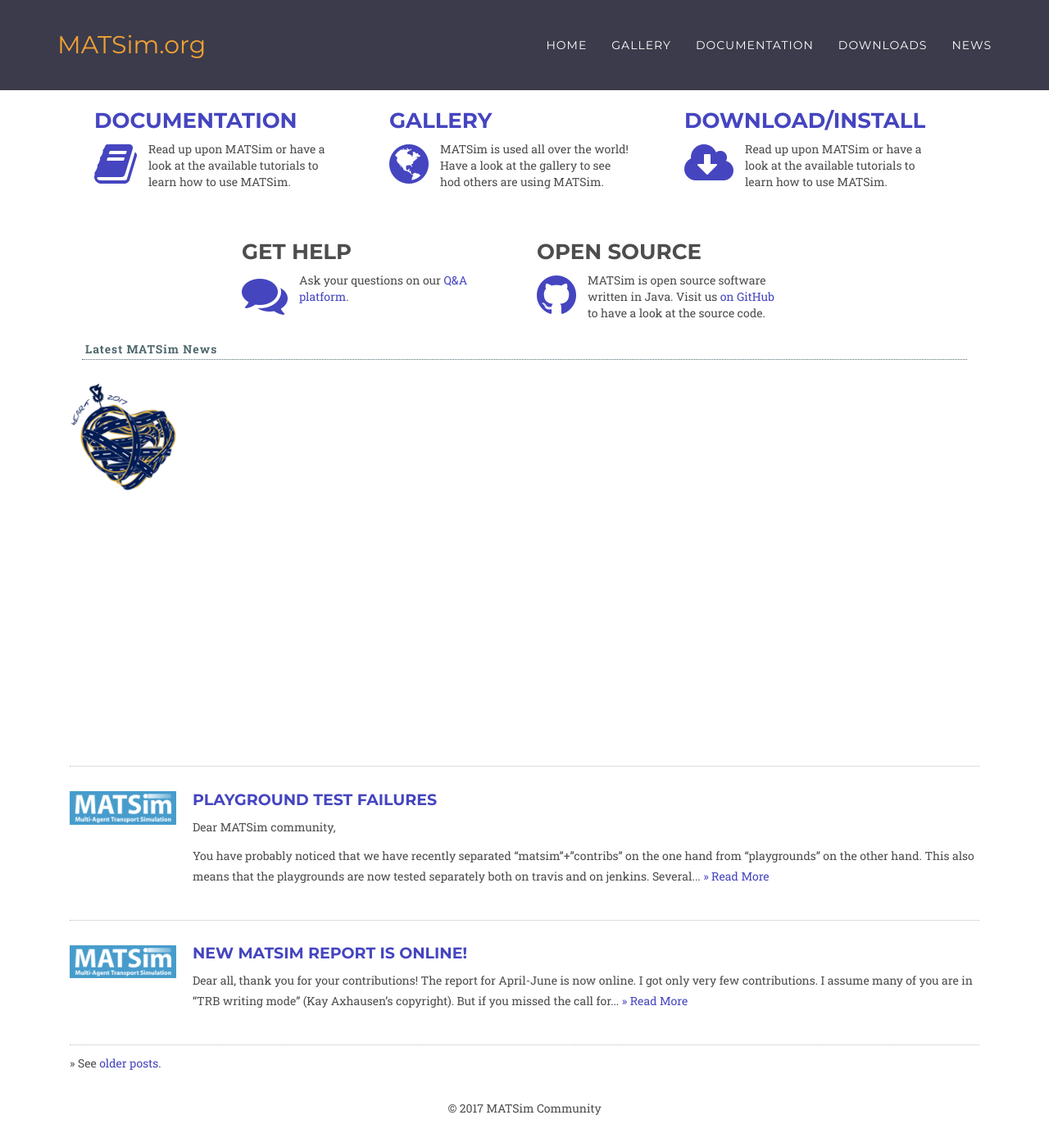
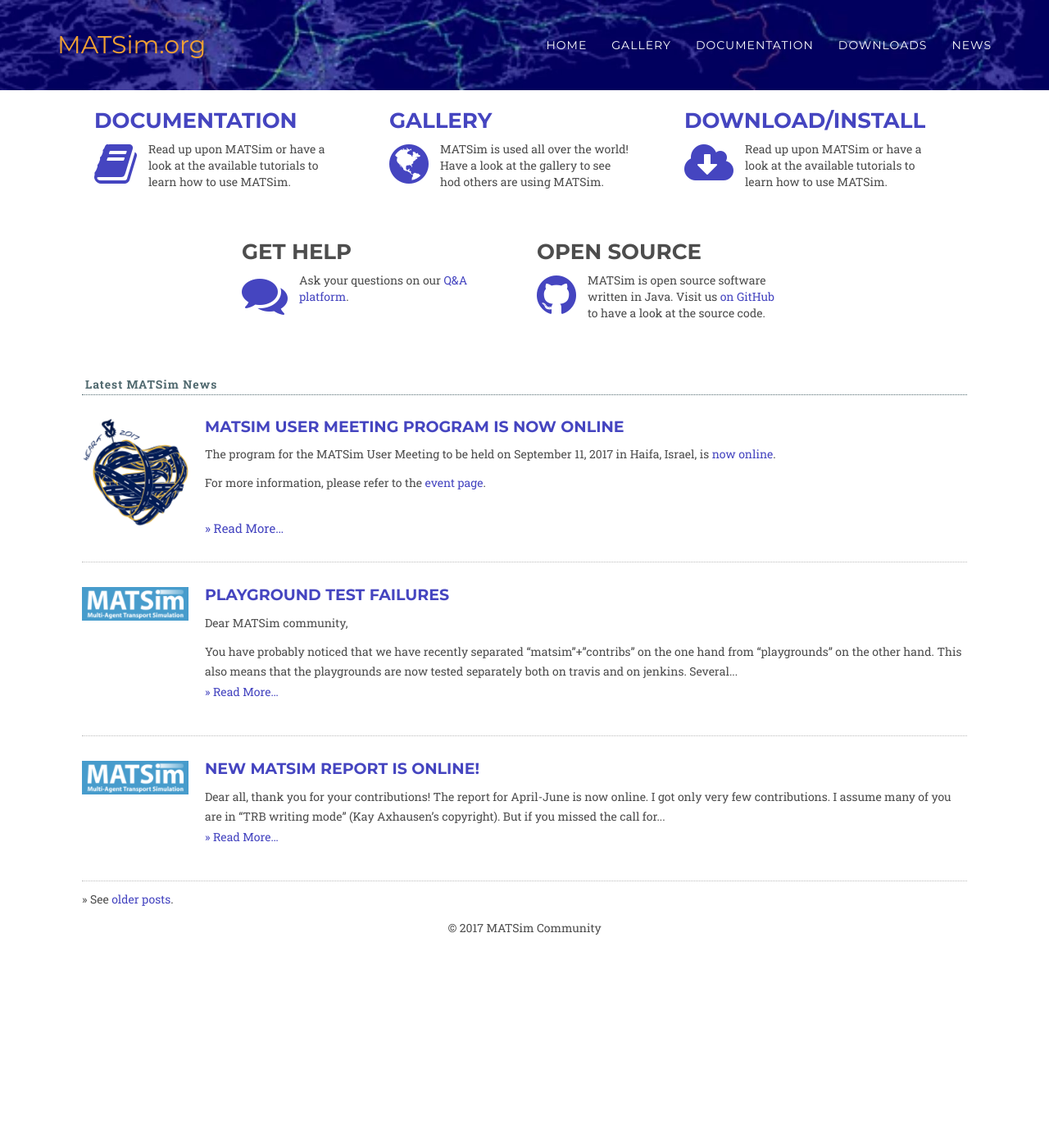
Before and after one commit to matsim-org/jekyll-website, a Jekyll site: the page built from index.html, in a window 1280 px wide and 1400 px high, scrolled down 171 px. Shown: the whole window at 82% size. Built offline with Jekyll 4.4.1, drawn with Linux system fonts in a browser that asks for light colours; some web fonts are replaced; after the commit the page ends 1351 px from its top, so only the background shows below that.

Commit message:
more layout cleanup

```diff
--- a/index.html
+++ b/index.html
@@ -58,11 +58,13 @@
 </div>
 
 <div class="col-md-12 text-left">
-<br/>
-<p class="sidebar_title">Latest MATSim News</p>
+  <br/>
+  <br/>
+  <br/>
+  <p class="sidebar_title">Latest MATSim News</p>
 </div>
 
-<div class="posts">
+<div class="col-md-12 posts">
 {% for post in site.posts limit: 5 %}
     <article class="post">
 
@@ -75,15 +77,17 @@
             <a href="{{ site.baseurl }}{{ post.url }}">{{ post.title }}</a>
         </h4>
 
-        {{ post.content | truncatewords:40}} <a href="{{ site.baseurl }}{{ post.url }}" class="read-more">&raquo;&nbsp;Read&nbsp;More</a>
+        {{ post.content | truncatewords:40}}
+        <br/><a href="{{ site.baseurl }}{{ post.url }}" class="read-more">&raquo;&nbsp;Read&nbsp;More&hellip;</a>
     </div>
 
     <div class="faint_border"></div>
 
     </article>
 {% endfor %}
-</div>
 
 <div class="entry">
 <p>&raquo; See <a href="/archive.html">older posts</a>.</p>
 </div>
+
+</div>
```
Also changed, not shown: archive.md (+2 -2 lines), images/banner.jpg (added), images/seattle-tours-2.png (deleted).
